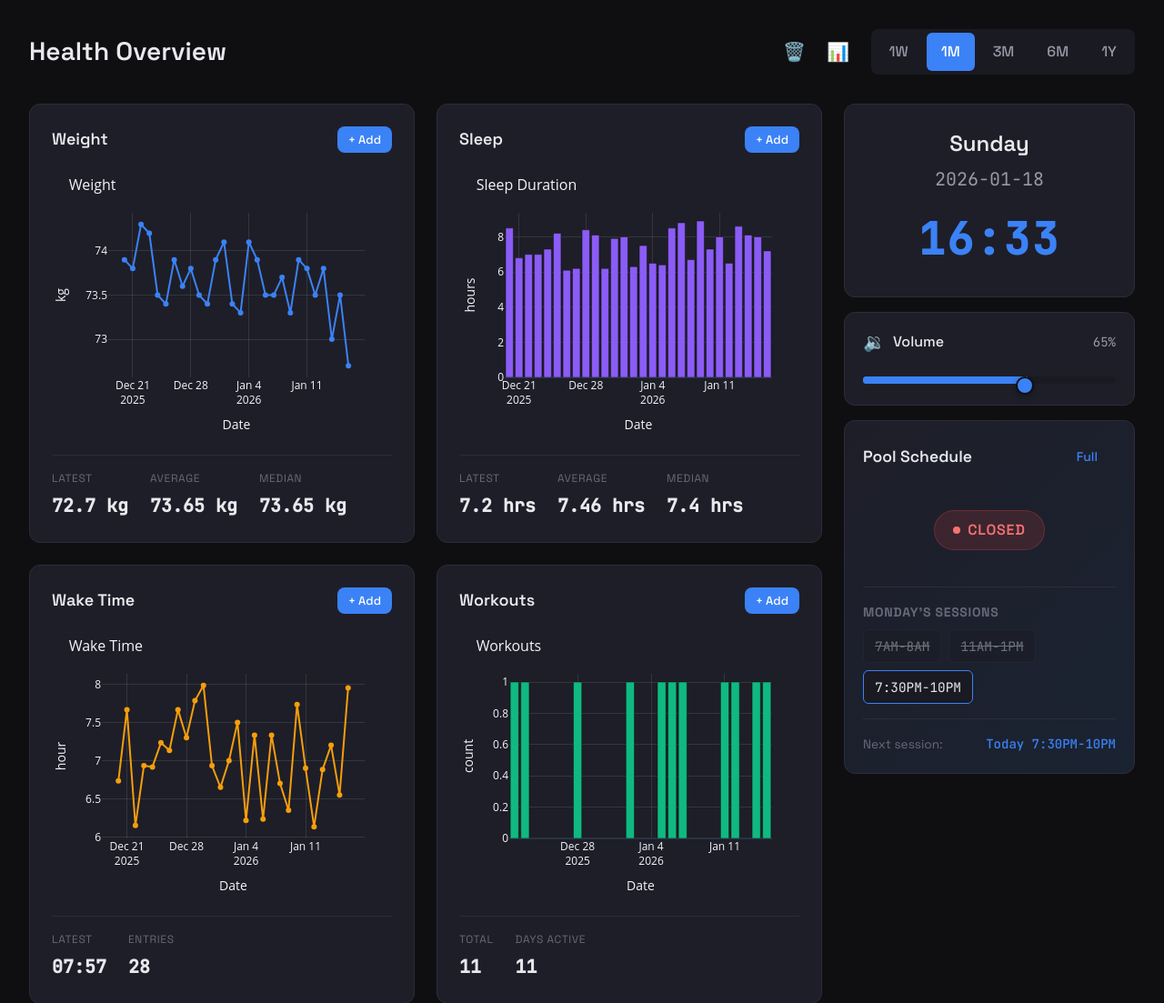
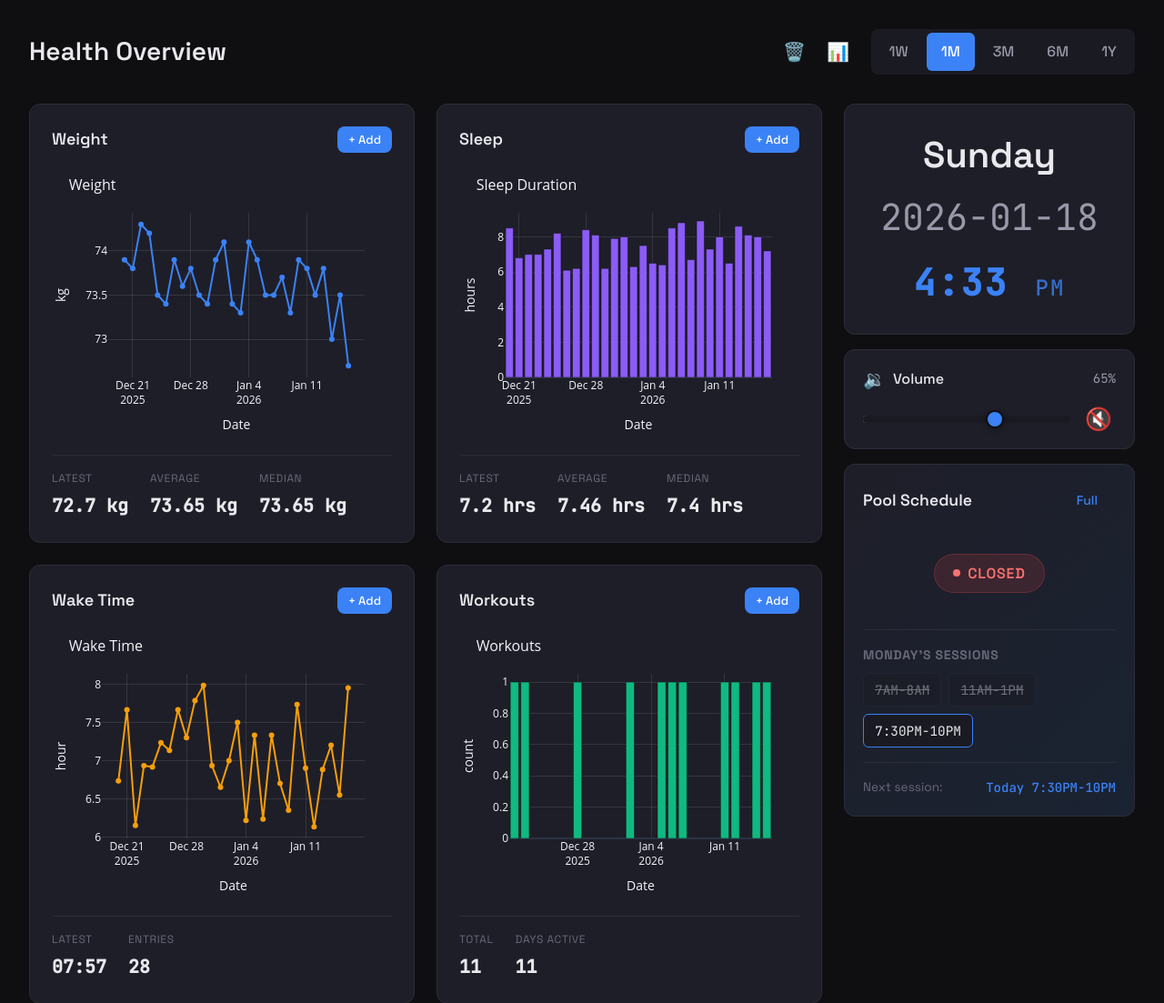
Before and after one commit to lorenzohess/Voice-Assistant-Health-Dashboard, a Flask app: page / in a window 1280 px wide. Shown: the part 73-1176 px from the top of the page at 91% size. Run offline with Flask 3, Linux system fonts and the light colour scheme; data comes from the database, SQL or seed files in the repository; data that the repository does not hold is empty; some libraries are stand-ins or nearby versions.

Commit message:
Update website

```diff
--- a/static/css/style.css
+++ b/static/css/style.css
@@ -293,25 +293,32 @@ html, body {
 }
 
 .day-of-week {
-    font-size: 1.5rem;
+    font-size: 2.5rem;
     font-weight: 600;
     color: var(--text-primary);
     margin-bottom: 0.25rem;
 }
 
 .date-iso {
-    font-size: 1.25rem;
+    font-size: 2.5rem;
     color: var(--text-secondary);
     font-family: var(--font-mono);
-    margin-bottom: 0.75rem;
+    margin-bottom: 0.5rem;
 }
 
 .time-clock {
-    font-size: 3rem;
+    font-size: 2.5rem;
     font-weight: 700;
     color: var(--accent-blue);
     font-family: var(--font-mono);
     letter-spacing: 0.05em;
+}
+
+.time-period {
+    font-size: 1.5rem;
+    font-weight: 500;
+    margin-left: 0.25rem;
+    opacity: 0.8;
 }
 
 /* Volume Panel */
@@ -344,14 +351,21 @@ html, body {
     text-align: right;
 }
 
+.volume-controls {
+    display: flex;
+    align-items: center;
+    gap: 0.75rem;
+}
+
 .volume-slider {
-    width: 100%;
+    flex: 1;
     height: 8px;
     border-radius: 4px;
     background: var(--bg-secondary);
     outline: none;
     -webkit-appearance: none;
     appearance: none;
+    cursor: pointer;
 }
 
 .volume-slider::-webkit-slider-thumb {
@@ -364,6 +378,7 @@ html, body {
     cursor: pointer;
     border: 2px solid var(--bg-primary);
     box-shadow: 0 2px 6px rgba(0, 0, 0, 0.3);
+    margin-top: -6px; /* Center: (thumb height - track height) / 2 = (20 - 8) / 2 = 6 */
 }
 
 .volume-slider::-moz-range-thumb {
@@ -377,9 +392,34 @@ html, body {
 }
 
 .volume-slider::-webkit-slider-runnable-track {
-    background: linear-gradient(to right, var(--accent-blue) 0%, var(--accent-blue) var(--volume-percent, 65%), var(--bg-secondary) var(--volume-percent, 65%), var(--bg-secondary) 100%);
+    background: var(--bg-secondary);
     border-radius: 4px;
     height: 8px;
+}
+
+.volume-slider::-moz-range-track {
+    background: var(--bg-secondary);
+    border-radius: 4px;
+    height: 8px;
+}
+
+.mute-btn {
+    background: none;
+    border: none;
+    font-size: 1.5rem;
+    cursor: pointer;
+    padding: 0.25rem;
+    border-radius: 4px;
+    transition: background 0.2s;
+    line-height: 1;
+}
+
+.mute-btn:hover {
+    background: var(--bg-secondary);
+}
+
+.mute-btn.muted {
+    opacity: 0.6;
 }
 
 /* Pool Panel (in sidebar) */
--- a/templates/dashboard.html
+++ b/templates/dashboard.html
@@ -225,7 +225,10 @@
             <span class="volume-label">Volume</span>
             <span class="volume-value" id="volumeValue">65%</span>
         </div>
-        <input type="range" id="volumeSlider" class="volume-slider" min="0" max="100" value="65" oninput="updateVolume(this.value)">
+        <div class="volume-controls">
+            <input type="range" id="volumeSlider" class="volume-slider" min="0" max="100" value="65" oninput="updateVolume(this.value)">
+            <button class="mute-btn" id="muteBtn" onclick="toggleMute()" title="Mute">🔇</button>
+        </div>
     </div>
 
     <!-- Pool Schedule -->
@@ -1088,10 +1091,12 @@
         const isoDate = now.toISOString().split('T')[0];
         document.getElementById('dateIso').textContent = isoDate;
 
-        // Time: HH:MM
-        const hours = String(now.getHours()).padStart(2, '0');
+        // Time: 12-hour format with AM/PM
+        let hours = now.getHours();
         const minutes = String(now.getMinutes()).padStart(2, '0');
-        document.getElementById('timeClock').textContent = `${hours}:${minutes}`;
+        const period = hours >= 12 ? 'PM' : 'AM';
+        hours = hours % 12 || 12; // Convert 0 to 12 for midnight
+        document.getElementById('timeClock').innerHTML = `${hours}:${minutes} <span class="time-period">${period}</span>`;
     }
 
     // Update immediately and then every minute
@@ -1100,18 +1105,23 @@
 
     // --- Volume Control ---
     let currentVolume = 65;
+    let isMuted = false;
+    let volumeBeforeMute = 65;
 
-    function updateVolumeUI(value) {
+    function updateVolumeUI(value, muted = false) {
         currentVolume = parseInt(value);
+        isMuted = muted;
+
         document.getElementById('volumeValue').textContent = currentVolume + '%';
 
         // Update slider track fill
         const slider = document.getElementById('volumeSlider');
         slider.style.background = `linear-gradient(to right, var(--accent-blue) 0%, var(--accent-blue) ${currentVolume}%, var(--bg-secondary) ${currentVolume}%, var(--bg-secondary) 100%)`;
+        slider.value = currentVolume;
 
         // Update icon based on level
         const icon = document.getElementById('volumeIcon');
-        if (currentVolume === 0) {
+        if (isMuted || currentVolume === 0) {
             icon.textContent = '🔇';
         } else if (currentVolume < 33) {
             icon.textContent = '🔈';
@@ -1120,10 +1130,15 @@
         } else {
             icon.textContent = '🔊';
         }
+
+        // Update mute button state
+        const muteBtn = document.getElementById('muteBtn');
+        muteBtn.classList.toggle('muted', isMuted);
     }
 
     async function updateVolume(value) {
-        updateVolumeUI(value);
+        isMuted = false; // Unmute when adjusting volume
+        updateVolumeUI(value, false);
 
         try {
             await fetch('/api/volume/set', {
@@ -1136,13 +1151,30 @@
         }
     }
 
+    async function toggleMute() {
+        try {
+            const response = await fetch('/api/volume/toggle', { method: 'POST' });
+            const result = await response.json();
+            isMuted = result.muted;
+
+            if (isMuted) {
+                volumeBeforeMute = currentVolume;
+            }
+
+            // Re-fetch current state to get accurate volume
+            await getVolumeState();
+        } catch (error) {
+            console.error('Mute toggle failed:', error);
+        }
+    }
+
     async function getVolumeState() {
         try {
             const response = await fetch('/api/volume/state');
             const result = await response.json();
             currentVolume = result.volume || 65;
-            document.getElementById('volumeSlider').value = currentVolume;
-            updateVolumeUI(currentVolume);
+            isMuted = result.muted || false;
+            updateVolumeUI(currentVolume, isMuted);
         } catch (error) {
             console.error('Volume state check failed:', error);
         }
```
